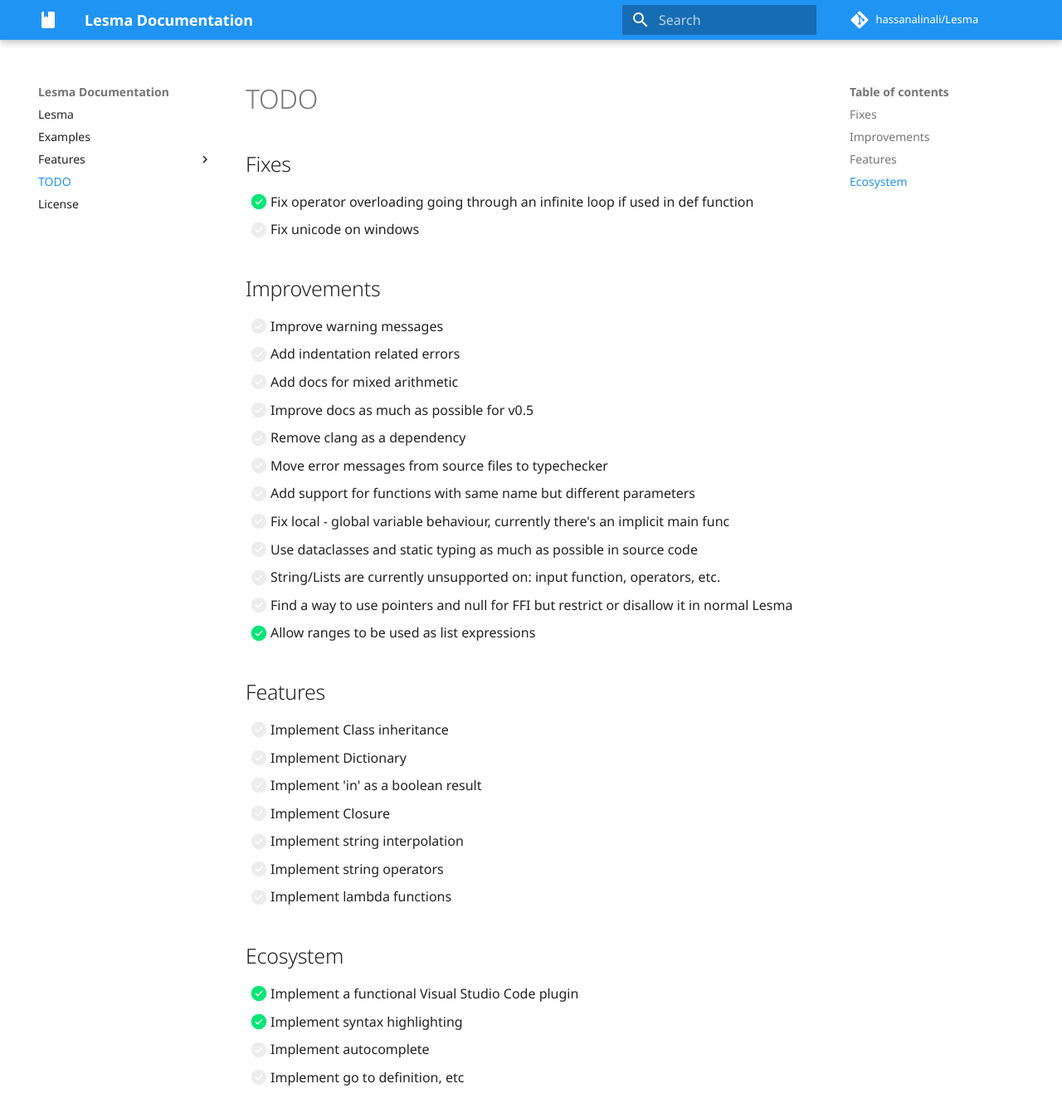
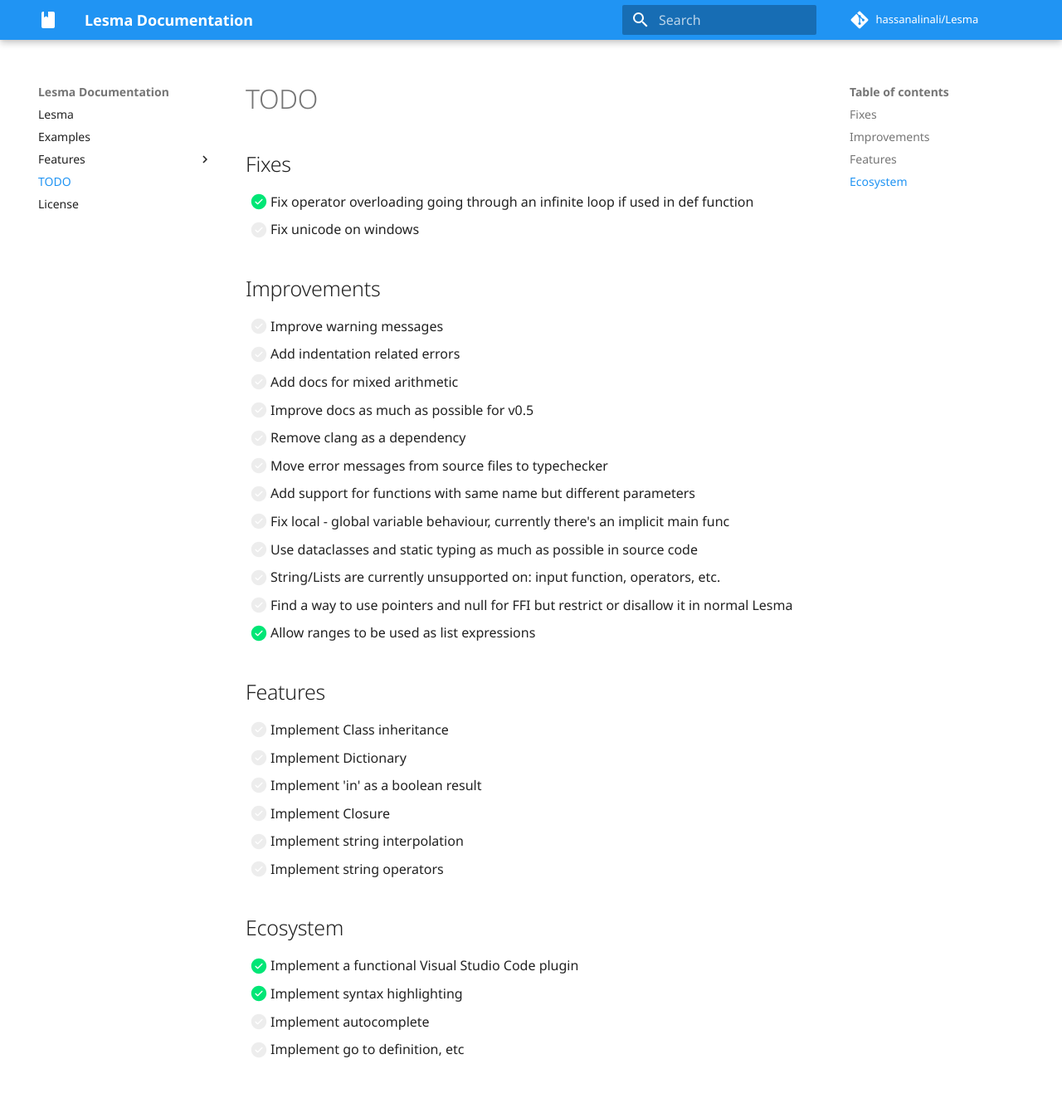
Before and after one commit to alinalihassan/pyLesma, an MkDocs documentation site: the page built from docs/TODO.md, in a window 1280 px wide and 1335 px high. Shown: the whole window at 83% size. Built offline with MkDocs 1.6.1 and Material for MkDocs 9.7.7, drawn with Linux system fonts in a browser that asks for light colours; comment, search, counter and statistics services are not loaded.

Commit message:
Lambda functions delayed, as it was syntactic sugar for anon functions

```diff
--- a/docs/TODO.md
+++ b/docs/TODO.md
@@ -25,7 +25,6 @@
 - [ ] Implement Closure
 - [ ] Implement string interpolation
 - [ ] Implement string operators
-- [ ] Implement lambda functions
 
 ## Ecosystem
 - [x] Implement a functional Visual Studio Code plugin
```
